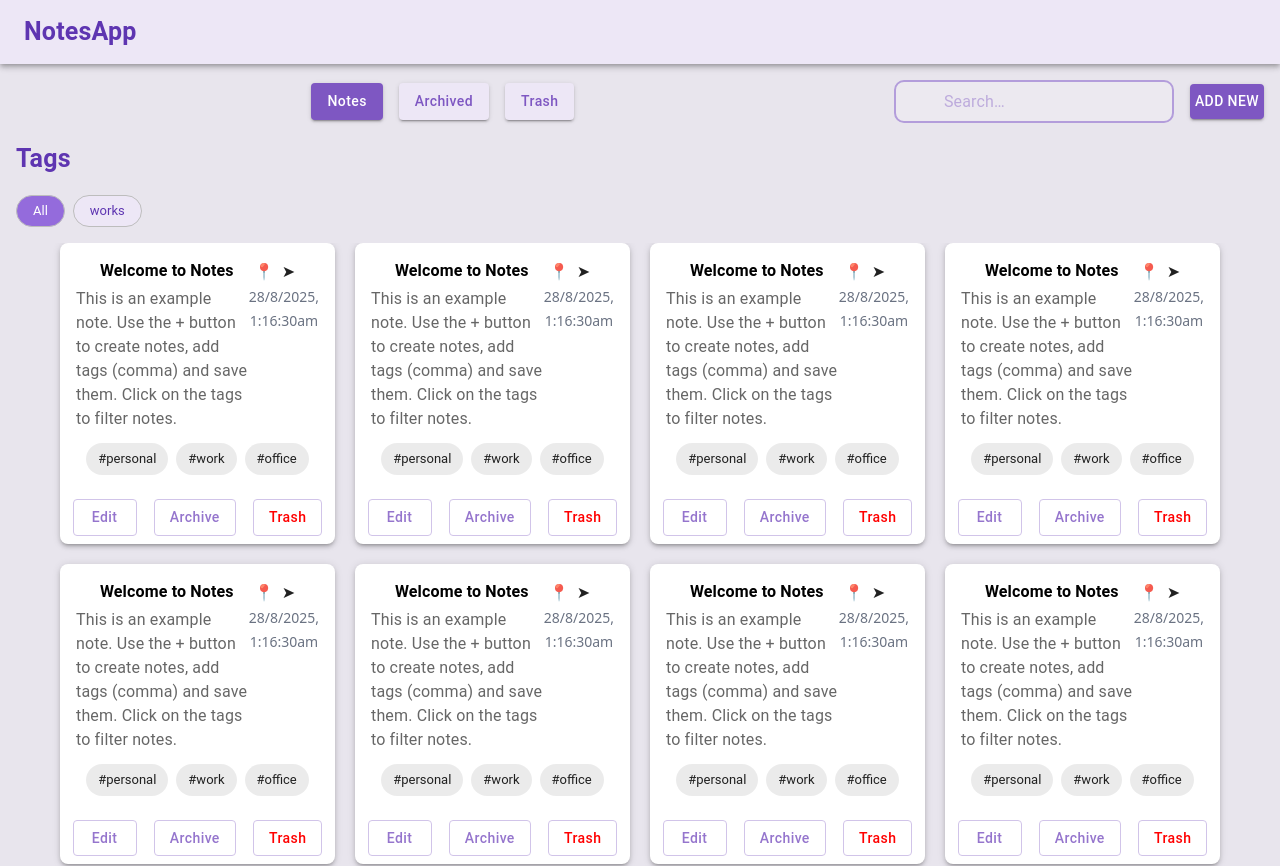
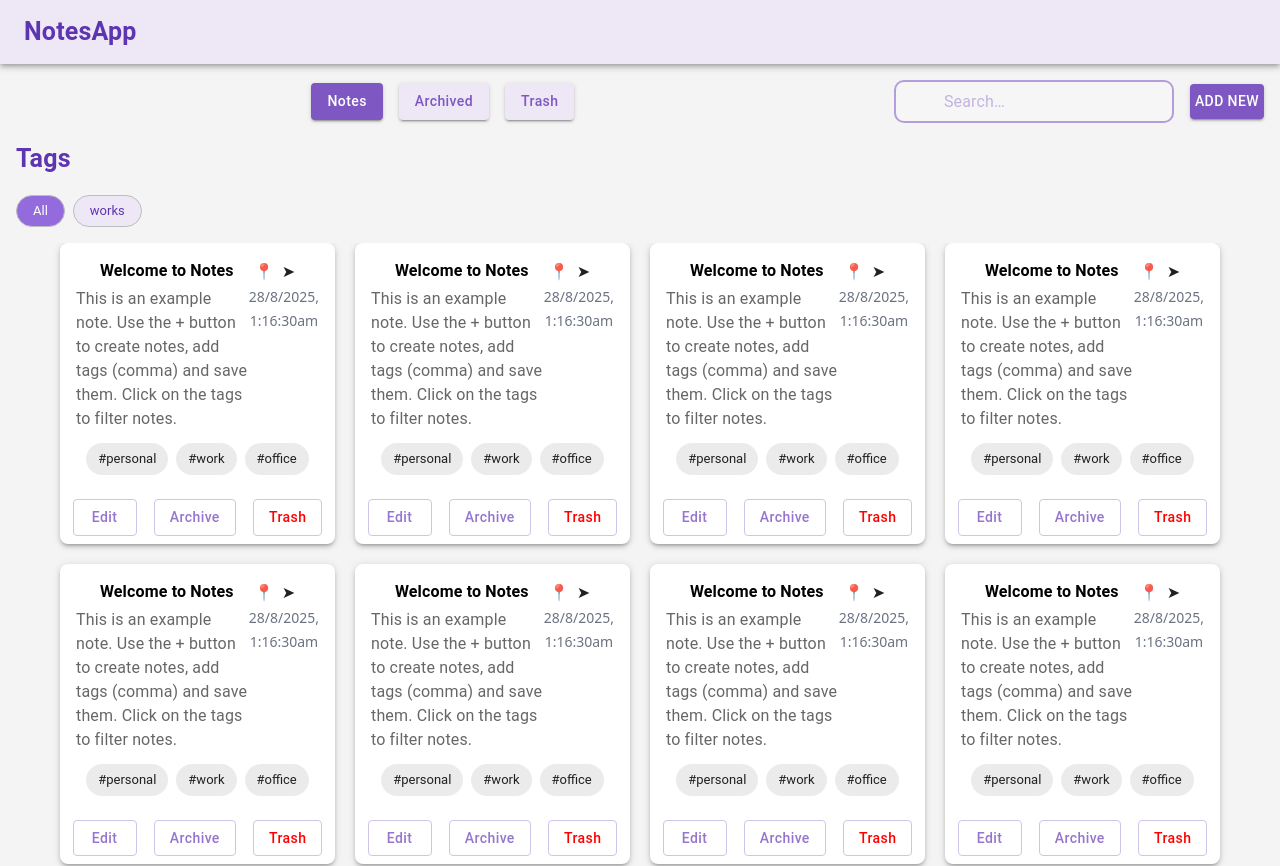
Before and after one commit to Sajitha94/project_01_NotesApp, a React (Vite) app: page / in a window 1280 px wide. Shown: the top 866 px of the page. Built offline with nearby package versions, Linux system fonts and the light colour scheme; some icons are missing.

Commit message:
design finish

```diff
--- a/src/App.css
+++ b/src/App.css
@@ -1,6 +1,6 @@
 @import "tailwindcss";
 body {
-  background-color: #e8e5ed;
+  background-color: #f4f4f4;
 }
 *,
 *::after,
--- a/src/components/CardPage.jsx
+++ b/src/components/CardPage.jsx
@@ -15,7 +15,10 @@ function CardPage() {
   return (
     <Box className="flex contain-content justify-center items-center mx-5 gap-5  flex-wrap ">
       {cardArr.map((card) => (
-        <Card sx={{ maxWidth: 275, borderRadius: 2, boxShadow: 3 }} key={card}>
+        <Card
+          sx={{ maxWidth: { xs: 300, lg: 275 }, borderRadius: 2, boxShadow: 3 }}
+          key={card}
+        >
           <CardContent className="flex justify-between items-center flex-col">
             <Box className="flex justify-between items-center  gap-5 mb-1">
               <Typography
```
